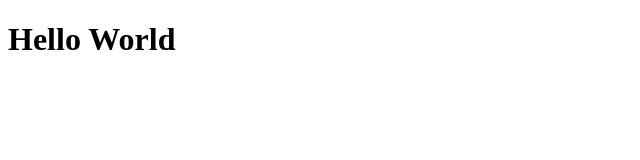
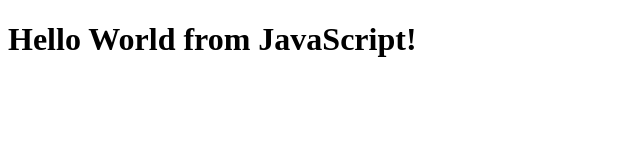
Before and after one commit to shivdotpy/namaste-react, a plain HTML site: page index.html in a window 1280 px wide. Shown: the whole page, without its empty margins (0-640 px from the left). Drawn offline with Linux system fonts and the light colour scheme.

Commit message:
add sample code for append child

```diff
--- a/index.html
+++ b/index.html
@@ -6,8 +6,14 @@
     <title>Document</title>
   </head>
   <body>
-    <div id="root">
-      <h1>Hello World</h1>
-    </div>
+    <div id="root"></div>
   </body>
+
+  <script>
+    const h1Tag = document.createElement("h1");
+    h1Tag.innerHTML = "Hello World from JavaScript!";
+
+    const root = document.getElementById("root");
+    root.appendChild(h1Tag);
+  </script>
 </html>
```
